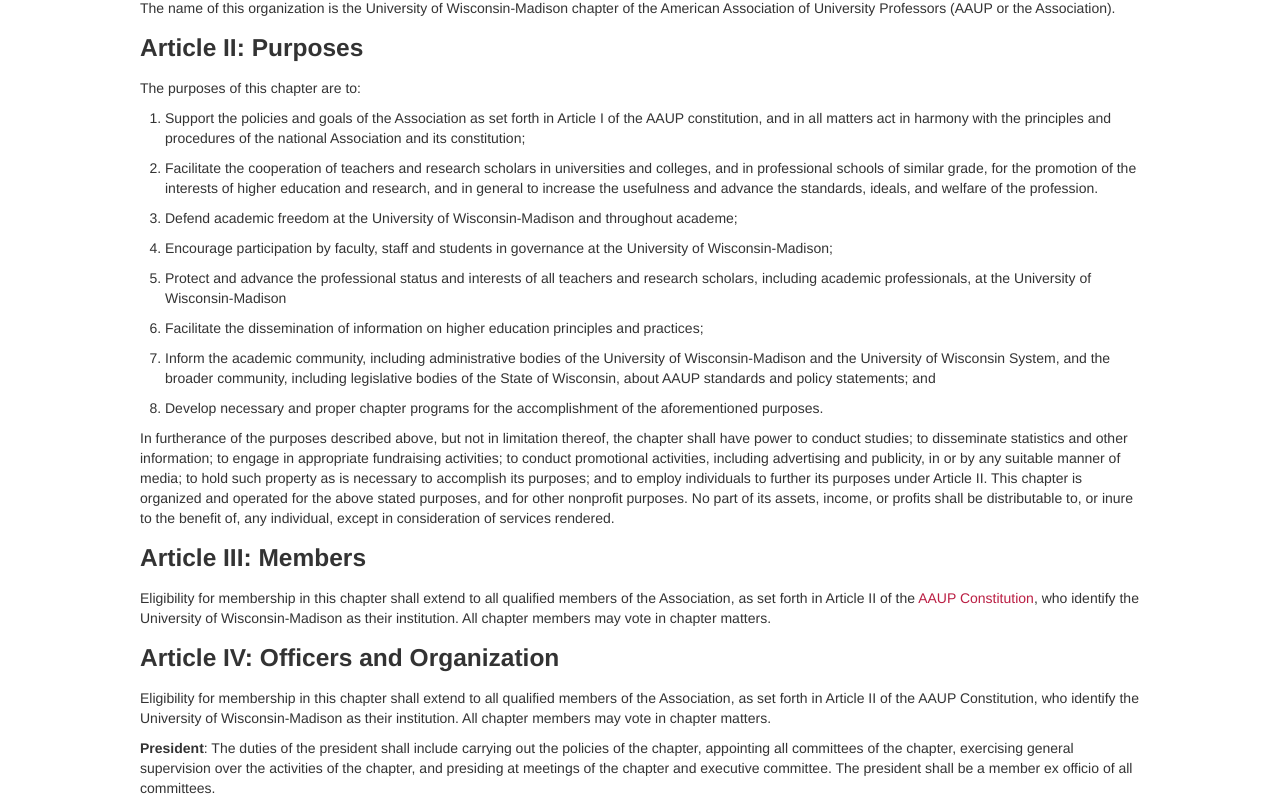
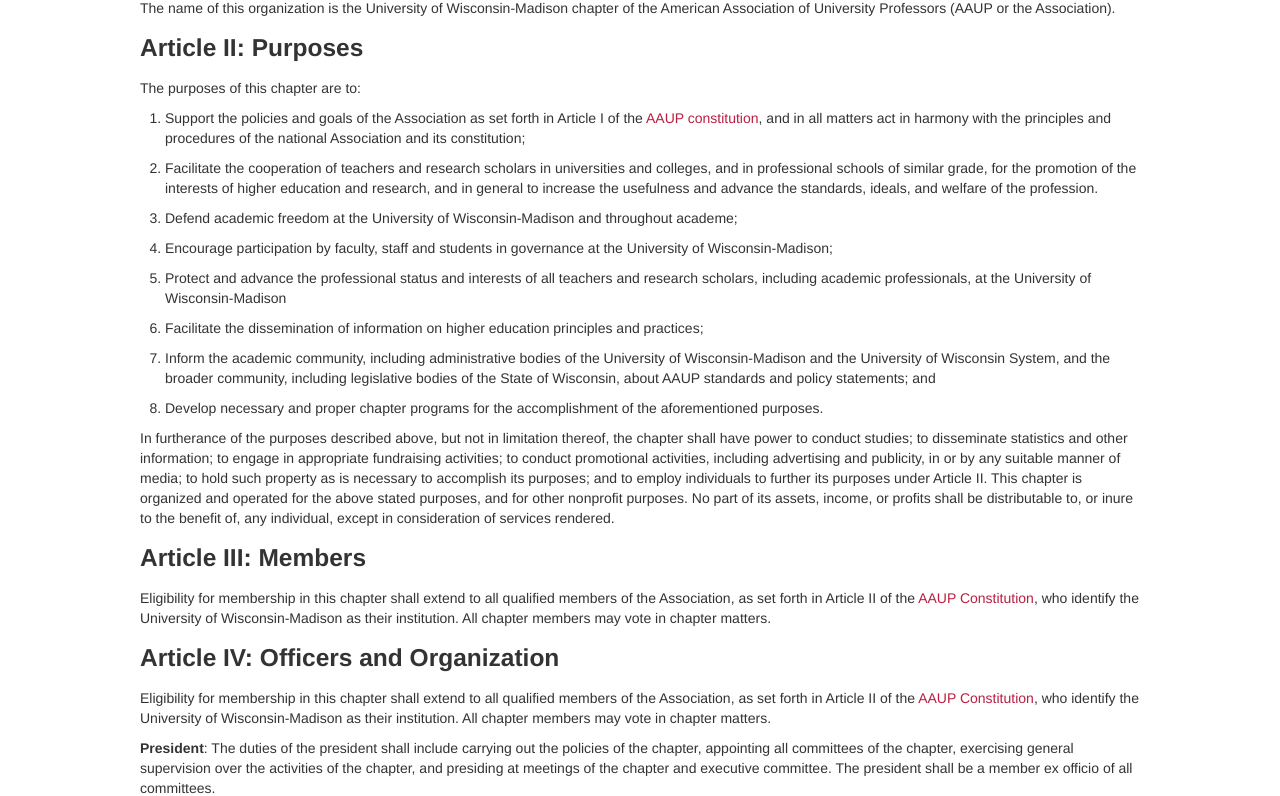
Before and after one commit to aaupmadison/aaupmadison.github.io, a Jekyll site: the page built from bylaws.md, in a window 1280 px wide and 1400 px high. Shown: the part 214-1010 px from the top of the window. Built offline with Jekyll 4.4.1, drawn with Linux system fonts in a browser that asks for light colours; part of the change alters nothing that is shown.

```diff
--- a/bylaws.md
+++ b/bylaws.md
@@ -16,7 +16,7 @@ the Association).
 The purposes of this chapter are to:
 
 1. Support the policies and goals of the Association as set forth in
-Article I of the AAUP constitution, and in all matters act in harmony
+Article I of the [AAUP constitution](https://www.aaup.org/about/aaup-governance/aaup-constitution), and in all matters act in harmony
 with the principles and procedures of the national Association and its
 constitution;
 
@@ -73,7 +73,7 @@ All chapter members may vote in chapter matters.
 
 Eligibility for membership in this chapter shall extend to all
 qualified members of the Association, as set forth in Article II of
-the AAUP Constitution, who identify the University of
+the [AAUP Constitution](https://www.aaup.org/about/aaup-governance/aaup-constitution), who identify the University of
 Wisconsin-Madison as their institution. All chapter members may vote
 in chapter matters.
 
```
